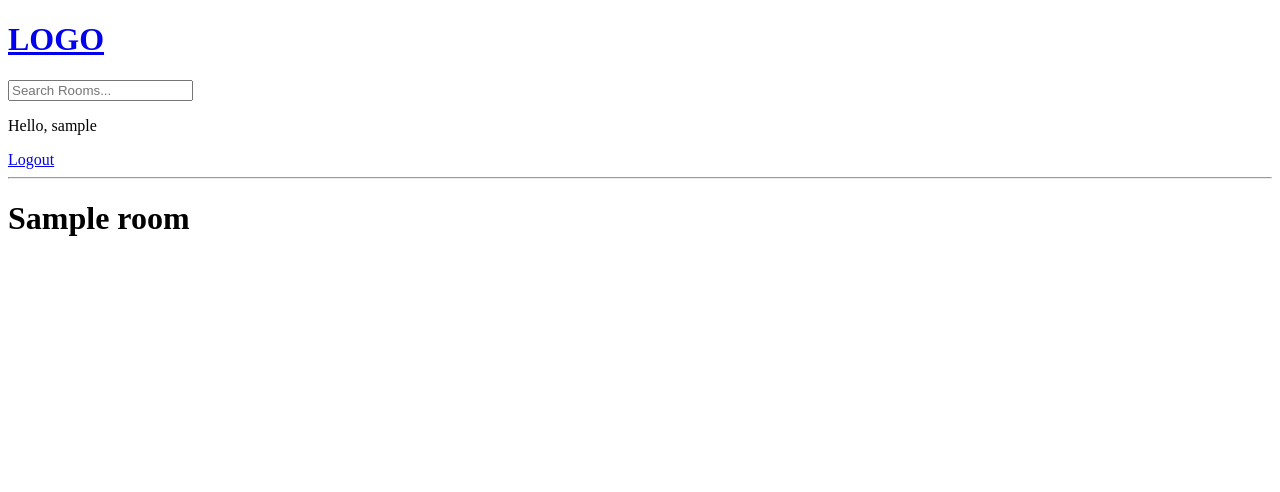
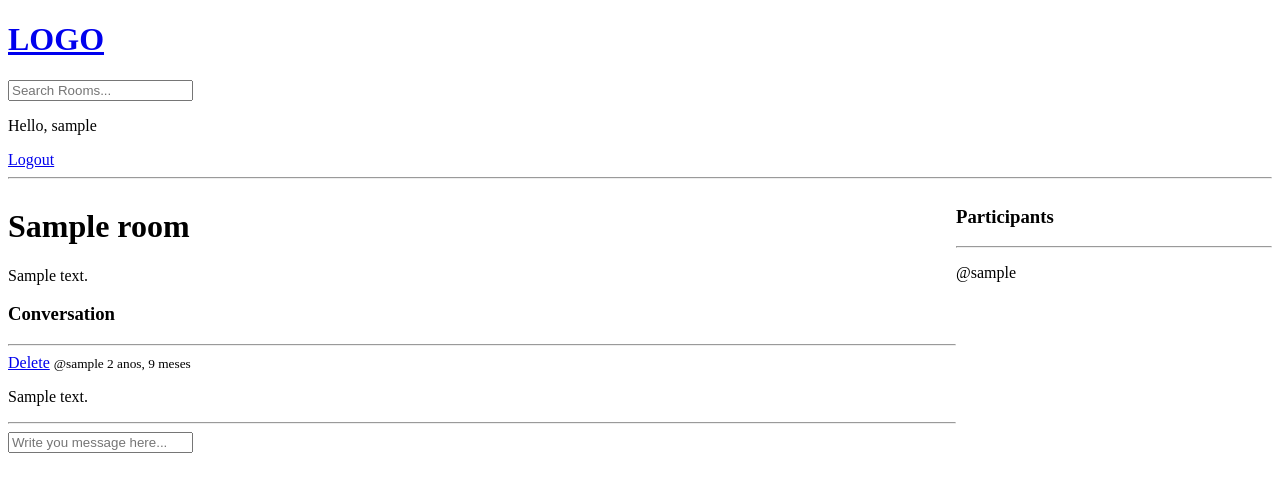
Before and after one commit to jhonataguerra/collective-studies-django, a Django app: page /room/1/ in a window 1280 px wide. Shown: the top 492 px of the page. Run offline with Django 4.2, Linux system fonts and the light colour scheme; the first user in the database is signed in; tables that the repository leaves empty hold one stand-in row (Sample ...).

Commit message:
Chat room messages CRUD

```diff
--- a/base/models.py
+++ b/base/models.py
@@ -16,7 +16,7 @@ class Room(models.Model):
     topic = models.ForeignKey(Topic, on_delete=models.SET_NULL, null=True)
     name = models.CharField(max_length = 200)
     description = models.TextField(null = True, blank = True)
-    # participants =
+    participants = models.ManyToManyField(User, related_name='participants', blank=True)
     updated = models.DateTimeField(auto_now = True)
     created = models.DateTimeField(auto_now_add = True)
 
--- a/base/templates/base/room.html
+++ b/base/templates/base/room.html
@@ -2,6 +2,55 @@
 
 
 {% block content %}
-<h1> {{room.name}} </h1>
+
+<style>
+    .room-container{
+        display: grid;
+        grid-template-columns: 3fr 1fr;
+    }
+</style>
+
+<div class="room-container">
+    <div >
+
+    <h1> {{room.name}} </h1>
+
+    <p>{{room.description}}</p>
+
+    <div class="comment-wrapper">
+        <h3>Conversation</h3>
+        <hr>
+        {% for message in room_messages %}
+        <div>
+            {% if request.user == message.user %}
+            <a href="{% url 'delete-message' message.id %}">Delete</a>
+            {% endif %}
+            <small>@{{message.user}} {{message.created|timesince}}</small>
+            <p>{{message.body}}</p>
+            <hr>
+        </div>
+        {% endfor %}
+    </div>
+
+    {% if request.user.is_authenticated %}
+    <div class="comment-form">
+        <form method="POST" action="">
+            {% csrf_token %}
+            <input type="text" name="body" placeholder="Write you message here..." />
+        </form>
+    </div>
+    {% endif %}
+
+    </div>
+    <div>
+        <h3>Participants</h3>
+        <hr>
+        {% for user in participants %}
+            <div>
+                <p>@{{user.username}}</p>
+            </div>
+        {% endfor %}
+    </div>
+</div>
 
 {% endblock content %}
--- a/base/urls.py
+++ b/base/urls.py
@@ -12,10 +12,11 @@ urlpatterns = [
     path('room/<str:pk>/', views.room, name="room"),
 ]
 
-    # Rooms
+    # Rooms and messages
 urlpatterns += [
     path('create-room/', views.createRoom, name="create-room"),
     path('update-room/<str:pk>/', views.updateRoom, name="update-room"),
     path('delete-room/<str:pk>/', views.deleteRoom, name="delete-room"),
+    path('delete-message/<str:pk>/', views.deleteMessage, name="delete-message"),
 
 ]
--- a/base/views.py
+++ b/base/views.py
@@ -6,7 +6,7 @@ from django.db.models import Q
 from django.contrib.auth.models import User
 from django.contrib.auth import authenticate, login, logout
 from django.contrib.auth.forms import UserCreationForm
-from .models import Room, Topic
+from .models import Room, Topic, Message
 from .forms import RoomForm
 
 def loginPage(request):
@@ -71,8 +71,19 @@ def home(request):
 
 def room(request, pk):
     room = Room.objects.get(id=pk)
+    room_messages = room.message_set.all().order_by('-created')
+    participants = room.participants.all()
+    if request.method == "POST":
+        message = Message.objects.create(
+            user = request.user,
+            room = room,
+            body = request.POST.get('body')
+        )
+        room.participants.add(request.user)
+        return redirect('room', pk=room.id)
 
-    context = {'room':room}
+
+    context = {'room':room, 'room_messages': room_messages, 'participants': participants}
     return render(request, 'base/room.html', context)
 
 @login_required(login_url='login')
@@ -114,3 +125,15 @@ def deleteRoom(request, pk):
         room.delete()
         return redirect('home')
     return render(request, 'base/delete.html', {'obj':room})
+
+@login_required(login_url='login')
+def deleteMessage(request, pk):
+    message = Message.objects.get(id=pk)
+
+    if request.user != message.user:
+        return HttpResponse('Your are not allowed here')
+
+    if request.method == "POST":
+        message.delete()
+        return redirect('home')
+    return render(request, 'base/delete.html', {'obj':message})
```
Also changed, not shown: base/migrations/0004_room_participants.py (added).
